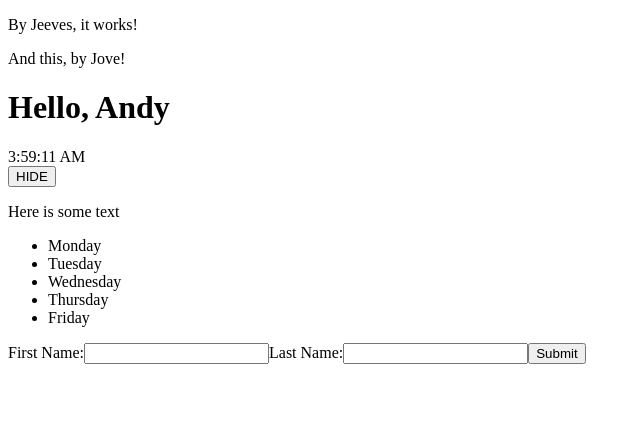
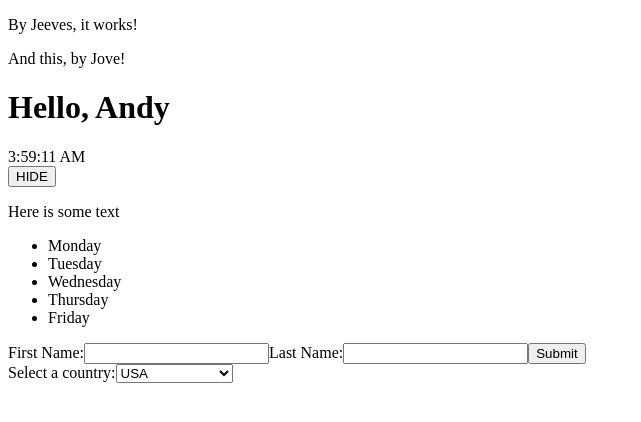
Before and after one commit to tenbackdev/WeeklySchoolSchedules, a React (Create React App) app: page / in a window 1280 px wide. Shown: the top 422 px of the page, without its empty margins (0-641 px from the left). Built offline with nearby package versions, Linux system fonts and the light colour scheme.

Commit message:
First Drop Down

```diff
--- /dev/null
+++ b/src/GetCountry.js
@@ -0,0 +1,37 @@
+import React from 'react';
+
+class GetCountry extends React.Component {
+    constructor(props) {
+        super(props)
+        this.state = {value: 'USA'}
+        this.onChange = this.onChange.bind(this)
+        this.onSubmit = this.onSubmit.bind(this)
+    }
+
+    onChange(event) {
+        this.setState({value: event.target.value})
+    }
+
+    onSubmit(event) {
+        alert(`You've selected ${this.state.value}`)
+        event.preventDefault()
+    }
+
+    render() {
+        return (
+            <form onSubmit={this.onSubmit}>
+                <label>
+                    Select a country:
+                    <select value={this.state.value} onChange={this.onChange}>
+                        <option value="Australia">Australia</option>
+                        <option value="Canada">Canada</option>
+                        <option value="United Kingdom">United Kingdom</option>
+                        <option value="USA">USA</option>
+                    </select>
+                </label>
+            </form>
+        )
+    }
+}
+
+export default GetCountry;
--- a/src/index.js
+++ b/src/index.js
@@ -6,6 +6,7 @@ import Welcome from './Welcome.js';
 import Clock from './Clock.js';
 import Toggle from './Toggle.js';
 import GetName from './GetName.js';
+import GetCountry from './GetCountry.js';
 import reportWebVitals from './reportWebVitals';
 
 const root = ReactDOM.createRoot(document.getElementById('root'));
@@ -22,6 +23,7 @@ root.render(
     <Toggle />
     <ul>{listOfDays}</ul>
     <GetName />
+    <GetCountry />
   </>
 );
 
```
